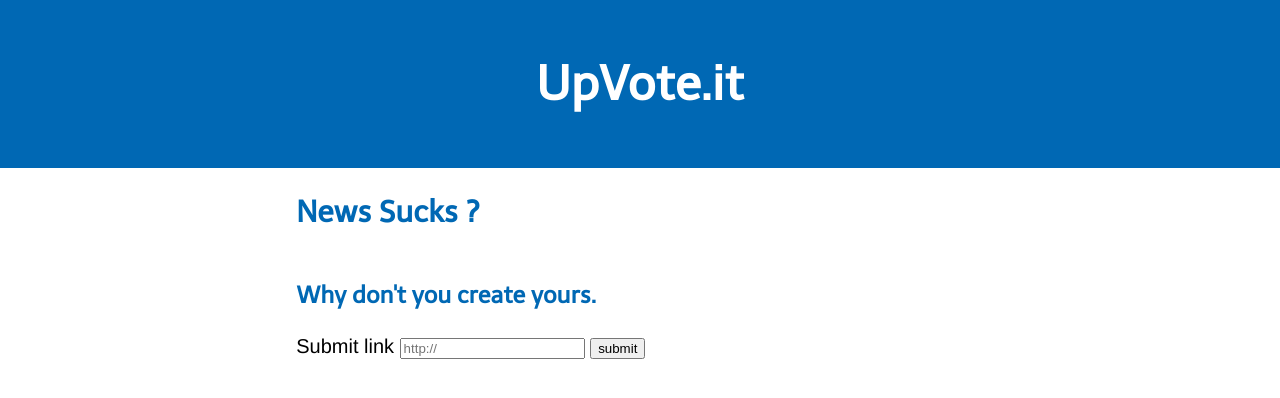
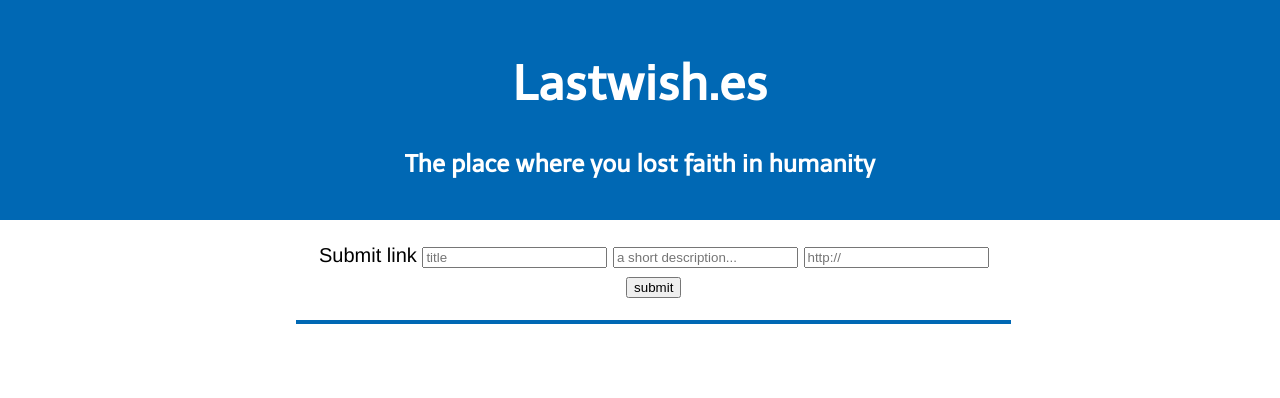
Before and after one commit to LukyVj/upvote.it, a PHP site: page / in a window 1280 px wide. Shown: the top 398 px of the page. Run offline with PHP 8.4, Linux system fonts and the light colour scheme; data that the repository does not hold is empty; some web fonts are replaced.

Commit message:
Update Upvote.it

```diff
--- a/index.php
+++ b/index.php
@@ -21,7 +21,9 @@
  <header class="header">
         <div class="content">
 
-               <h1 class="content__title">UpVote.it</h1>
+              <!-- <h1 class="content__title"><a href="http://dev.web-gate.fr/upvote.it/index.php">UpVote.it</a></h1> -->
+                         <h1 class="content__title"><a href="/">Lastwish.es</a></h1>
+                         <h2>The place where you lost faith in humanity</h2>
 
             </div>
         </div>
@@ -33,13 +35,15 @@
     <section class="content__box--padded content__body">
 
 
-				 <h2>News Sucks ?</h2>
-				  <h3>Why don't you create yours.</h3>
+			<!--	 <h2>News Sucks ?</h2>
+				  <h3>Why don't you create yours.</h3> -->
 
 				  <p>
 				  <form action="index.php" method="POST" accept-charset="utf-8">
 				  	 	<label for="link">Submit link</label>
-				  	 	<input id="link" type="url" name="link" value="" placeholder="http://">
+				  	 	<input id="title" type="text" name="title" value="" placeholder="title" required>
+				  	 	<input id="desc" type="text" name="desc" value="" placeholder="a short description...">
+				  	 	<input id="link" type="url" name="link" value="" placeholder="http://" required>
 				  	 	<input id="submit" type="submit" name="submit" value="submit">
 				  </form>
 				  </p>
@@ -56,7 +60,7 @@
 
 					//remove below
 
-					echo '<li><a href="'.$data['link'].'">'.$data['link'].'</a> <a href="upvote.php?id='.$data['id'].'"> | '.$data['note'].' | <span class="entypo-up-open-big"></span></a>  <a href="downvote.php?id='.$data['id'].'"><span class="entypo-down-open-big"></span></a> </li>';
+					echo '<li><a href="'.$data['link'].'">'.$data['title'].'</a><span class="small">('.$data['link'].')</span> <span><a href="upvote.php?id='.$data['id'].'" class="note"> | '.$data['note'].' | <span class="entypo-up-open-big"></span></a>  <a href="downvote.php?id='.$data['id'].'"><span class="entypo-down-open-big"></span></a></span>  <p>'.$data['description'].'</p></li>';
 					}
 				?>
 
@@ -81,9 +85,14 @@ if (isset($_POST['submit']) && $_POST['link'] != "") {
 
 	if(isset($_POST['link']))      $link= $_POST['link'];
 	else      $link="";
+	if(isset($_POST['title']))     $title= $_POST['title'];
+	else      $title="";
+	if(isset($_POST['desc']))      $desc= $_POST['desc'];
+	else      $desc="";
 
 
-    $sql = " INSERT IGNORE INTO `upvote` (`id`, `link`, `note`) VALUES (NULL,'$link','0')";
+
+    $sql = " INSERT IGNORE INTO `upvote` (`id`, `title`, `description`, `link`, `note`) VALUES (NULL,'$title','$desc','$link','0')";
 
     mysql_query($sql) or  die(mysql_error());
 
--- a/style.css
+++ b/style.css
@@ -158,7 +158,7 @@ h6 {
     position: relative;
 }
 
-
+.header .content__title a,.header h2{color:#fff}
 
 
 .content__box--padded{
@@ -190,3 +190,20 @@ ul li:nth-child(even){background:#eee;}
 
 
 ul li span{float:right;margin:0 4px;}
+
+.small{
+font-size:.6em;
+color:#999;
+margin-left:1em;
+float: inherit}
+ul li p{
+padding:0;
+margin:1em 0;
+font-size:.8em;}
+
+form{
+width:104%;
+margin:0px auto 60px;
+display:block;
+box-shadow:0 20px 0 #fff,0 24px 0 #0068b4;
+text-align:center;}
```
